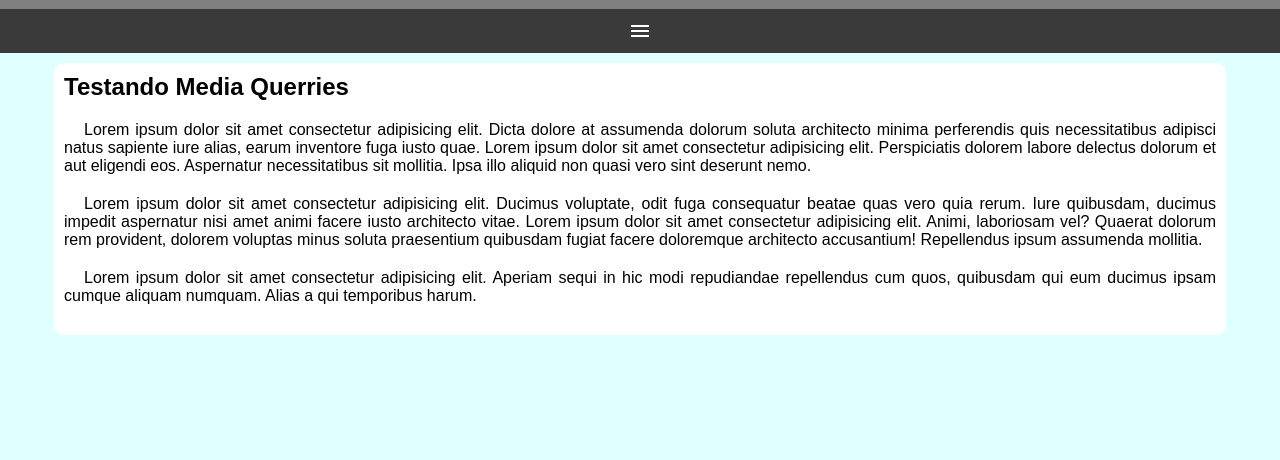
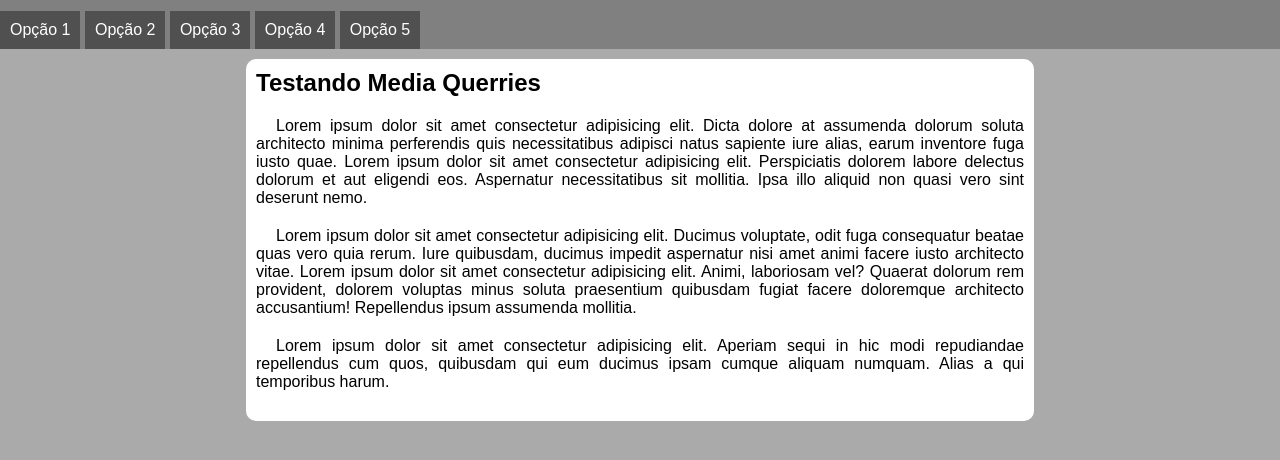
Before and after one commit to luizhenriqueolivi/mediaquery, a plain HTML site: page mq005/index.html in a window 1280 px wide. Shown: the part 48-508 px from the top of the page. Drawn offline with Linux system fonts and the light colour scheme.

Commit message:
Atualizei o exercicio 005 de Media-Query

```diff
--- /dev/null
+++ b/mq005/estilos/media-query.css
@@ -0,0 +1,16 @@
+@charset "UTF-8";
+
+@media screen and (min-width: 768px) {
+    i#burguer {
+        display: none;
+    }
+    menu {
+        display: block;
+    }
+    menu > ul > li {
+        display: inline-block;
+    }
+    main {
+        width: 768px;
+    }
+}
--- a/mq005/estilos/style.css
+++ b/mq005/estilos/style.css
@@ -6,7 +6,7 @@
 }
 
 body, html {
-    background-color: lightcyan;
+    background-color: rgb(170, 170, 170);
 }
 header {
     background-color: gray;
--- a/mq005/index.html
+++ b/mq005/index.html
@@ -7,8 +7,9 @@
 <title>Projeto com Media Query</title>
 <link href="https://fonts.googleapis.com/icon?family=Material+Icons" rel="stylesheet">
 <link rel="stylesheet" href="estilos/style.css">
+<link rel="stylesheet" href="estilos/media-query.css">
 </head>
-<body>
+<body onresize="mudouTamanho()">
     <header>
         <h1>Meu site com Media Query</h1>
         <i id="burguer" class="material-icons" onclick="clickMenu()">menu</i>
@@ -31,10 +32,18 @@
         </article>
     </main>
     <script>
+        function mudouTamanho() {
+            if (window.innerWidth >= 768) {
+                itens.style.display = 'block'
+            } else {
+                itens.style.display = 'none'
+            }
+        }
+
         function clickMenu() {
             if (itens.style.display == 'block') {
                 itens.style.display = 'none'
-            }else {
+            } else {
                 itens.style.display = 'block'
             }
         }
```
